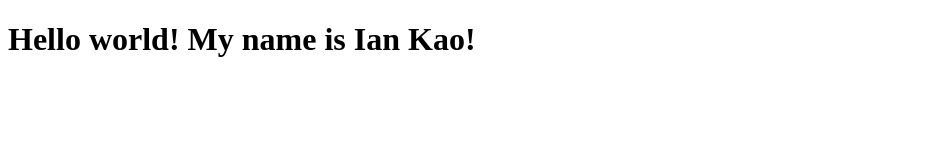
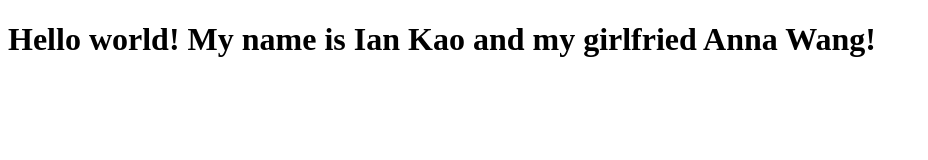
Before and after one commit to iankao0000/iankao.github.bio, a plain HTML site: page index.html in a window 1280 px wide. Shown: the whole page, without its empty margins (0-928 px from the left). Drawn offline with Linux system fonts and the light colour scheme.

Commit message:
Update index.html

```diff
--- a/index.html
+++ b/index.html
@@ -5,6 +5,6 @@
     <title>你好，GitHub</title>
   </head>
   <body>
-    <h1>Hello world! My name is Ian Kao!</h1>
+    <h1>Hello world! My name is Ian Kao and my girlfried Anna Wang!</h1>
   </body>
 </html>
```
